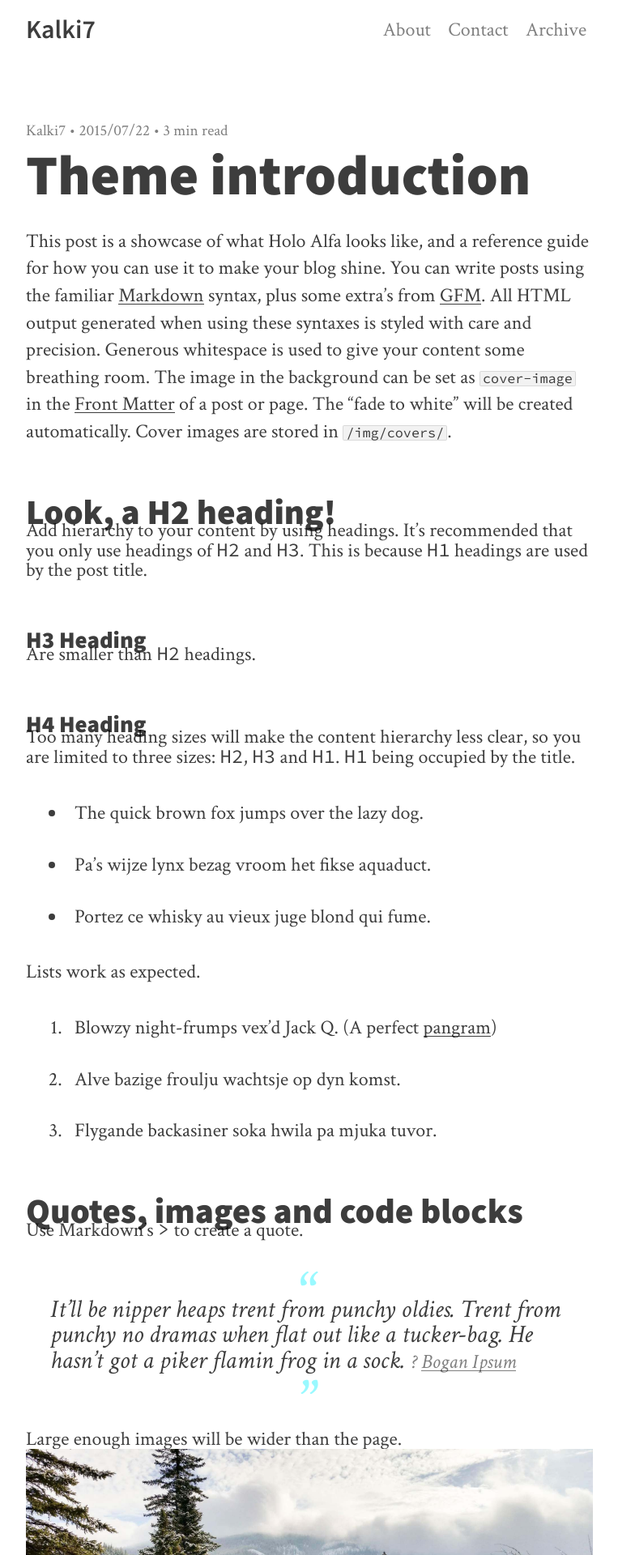
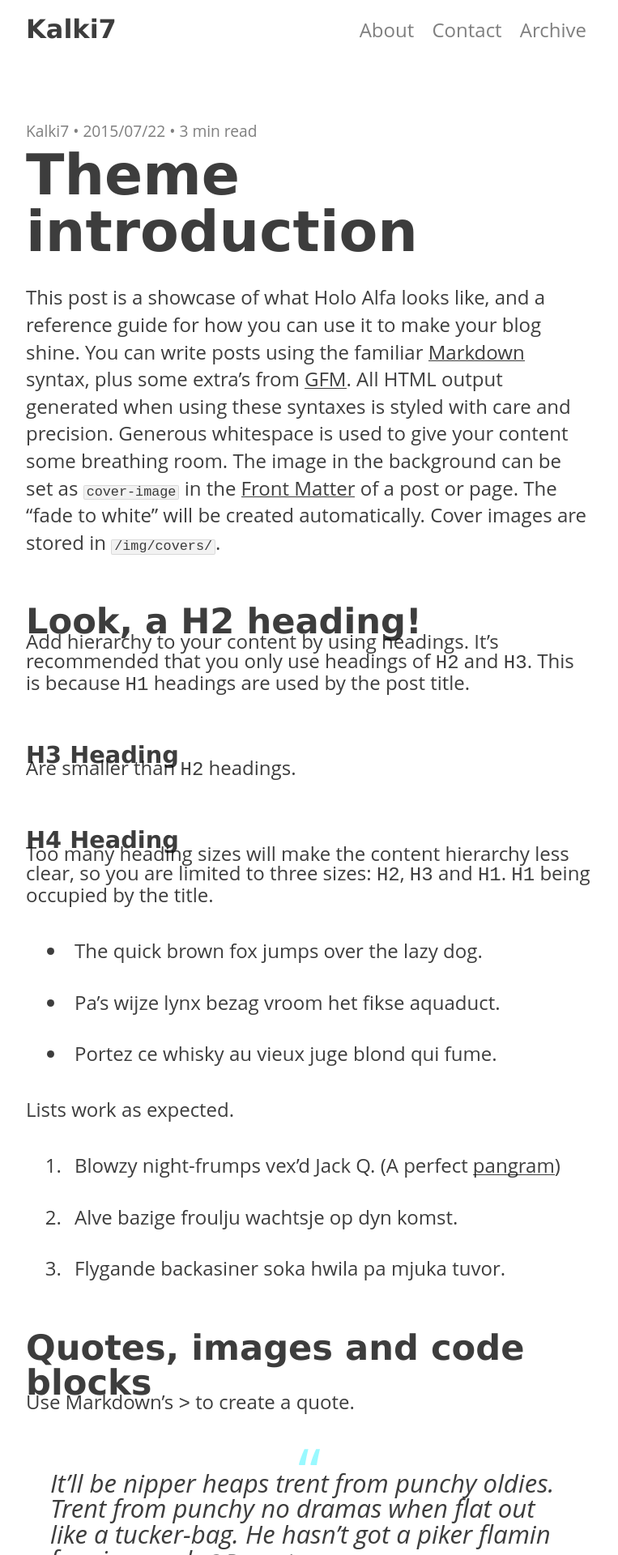
Before and after one commit to kalkin7/kalki7, a Jekyll site: the page built from index.html, in a window 1280 px wide. Shown: the top 1920 px of the page at 81% size, without its empty margins (258-1021 px from the left). Built offline with Jekyll 4.4.1, drawn with Linux system fonts in a browser that asks for light colours; nearby versions of some CDN libraries; the list of posts is cut into pages by our own code.

Commit message:
modify css

```diff
--- a/_includes/head.html
+++ b/_includes/head.html
@@ -46,11 +46,12 @@
 <script src="https://ajax.googleapis.com/ajax/libs/jquery/2.1.4/jquery.min.js"></script>
 <script src="{{ site.baseurl }}/js/modernizr.js"></script>
 <script src="{{ site.baseurl }}/js/fitvids.js"></script>
-<link href='//fonts.googleapis.com/css?family=Source+Code+Pro:400,700|Source+Sans+Pro:600,900|Crimson+Text:700italic,600,600italic,400,700,400italic' rel='stylesheet' type='text/css'>
+<!-- <link href='//fonts.googleapis.com/css?family=Source+Code+Pro:400,700|Source+Sans+Pro:600,900|Crimson+Text:700italic,600,600italic,400,700,400italic' rel='stylesheet' type='text/css'> -->
 <link rel="stylesheet" href="{{ site.baseurl }}/css/reset.css">
 <link rel="stylesheet" href="{{ site.baseurl }}/css/pygments.css">
 {% if site.display-social-icons %}
-<link rel="stylesheet" href="{{ site.baseurl }}/css/font-awesome.css">
+<link rel="stylesheet" href="https://cdnjs.cloudflare.com/ajax/libs/font-awesome/4.4.0/css/font-awesome.css">
+<!-- <link rel="stylesheet" href="{{ site.baseurl }}/css/font-awesome.css"> -->
 {% endif %}
 <link rel="stylesheet" href="{{ site.baseurl }}/css/style.css">
 <!--[if gte IE 9]>
--- a/css/style.css
+++ b/css/style.css
@@ -19,7 +19,7 @@
 /* Content */
 
 body {
-  font-family: "Crimson Text", Georgia, Cambria, "Times New Roman", Times, serif;
+  font-family: "Open Sans", 나눔바른고딕, NanumBarunGothic, 나눔고딕, NanumGothic, "맑은 고딕", "Malgun Gothic",  Georgia, Cambria, "Times New Roman", Times, serif;
   font-size: 22px;
   -webkit-font-smoothing: antialiased;
   font-weight: 400;
@@ -96,7 +96,7 @@ img {
   text-align: center;
 }
 h1, h2, h3, h4, h5, h6 {
-  font-family: "Source Sans Pro", Verdana, sans-serif;
+  font-family: 나눔고딕코딩, NanumGothicCoding, "Source Sans Pro", Verdana, sans-serif;
   font-weight: 900;
   background-image: none;
   text-decoration: none !important;
@@ -173,7 +173,7 @@ blockquote::after {
   margin-bottom: 30px;
 }
 code {
-  font-family: "Source Code Pro", monospace;
+  font-family: 나눔고딕코딩, NanumGothicCoding, "Source Code Pro", monospace;
 }
 p code {
   font-size: .7em;
@@ -295,7 +295,7 @@ textarea {
   box-sizing: border-box;
 }
 input[type="submit"] {
-  font-family: "Source Sans Pro", Verdana, sans-serif;
+  font-family: 나눔고딕코딩, NanumGothicCoding, "Source Sans Pro", Verdana, sans-serif;
   font-size: inherit;
   font-weight: 600;
   color: rgba({{ site.text-color }},.76);
@@ -308,7 +308,7 @@ input[type="submit"] {
 }
 .pagination {
   margin-top: -30px;
-  font-family: "Source Sans Pro", Verdana, sans-serif;
+  font-family: 나눔고딕코딩, NanumGothicCoding, "Source Sans Pro", Verdana, sans-serif;
   font-weight: 600;
   padding-bottom: 50px;
 }
@@ -351,7 +351,7 @@ footer .inner {
 /* Content overwrites */
 
 .website-title {
-  font-family: "Source Sans Pro", Verdana, sans-serif;
+  font-family: 나눔고딕코딩, NanumGothicCoding, "Source Sans Pro", Verdana, sans-serif;
   font-weight: 600;
   font-size: 24px;
   text-align: center;
```
